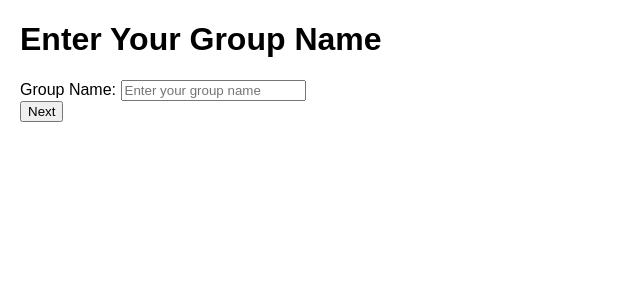
After one commit to keishi85/Auto-Profiler, a Flask app: page / in a window 1280 px wide. The commit adds this page. Shown: the top 300 px of the page, without its empty margins (0-640 px from the left). Run offline with Flask 3, Linux system fonts and the light colour scheme.

Commit message:
Create : 最初のHTMLを作成

```diff
--- a/app/main.py
+++ b/app/main.py
@@ -1,5 +1,8 @@
 from flask import Flask, render_template
 from app.models import init_app
+
+from app.routers.start import start_bp
+from app.routers.questions import questions_bp
 
 
 app = Flask(__name__)
@@ -8,10 +11,14 @@ app = Flask(__name__)
 app.config['MONGO_URI'] = 'mongodb://mongo:27017/web_app_db'
 init_app(app)
 
+# ルーティングの登録
+app.register_blueprint(start_bp)
+app.register_blueprint(questions_bp)
+
 
 @app.route('/')
 def index():
-    return render_template('input_text.html')
+    return render_template('start.html')
 
 
 if __name__ == "__main__":
--- a/app/routers/start.py
+++ b/app/routers/start.py
@@ -5,9 +5,9 @@ from flask import Blueprint, render_template, request
      グループ名の入力
 """
 
-group_bp = Blueprint('start', __name__)
+start_bp = Blueprint('start', __name__)
 
-@group_bp.route('/start', methods=['GET', 'POST'])
+@start_bp.route('/start', methods=['GET', 'POST'])
 def group():
     if request.method == 'POST':
         group_name = request.form["group_name"]
--- a/app/static/js/question.js
+++ b/app/static/js/question.js
@@ -173,8 +173,8 @@ class Questionnaire {
     }
 }
 
-// Flaskから渡されたデータを取得
-const GROUP_NAME = "{{ group_name }}";
+// Flaskから渡されたデータを取得，HTML上のコードと競合
+// const GROUP_NAME = "{{ group_name }}";
 
 // 質問の配列を定義
 const STANDARD_QUESTIONS = [
--- a/app/templates/anser_question.html
+++ b/app/templates/anser_question.html
@@ -4,7 +4,7 @@
     <meta charset="UTF-8">
     <meta name="viewport" content="width=device-width, initial-scale=1.0">
     <title>質問フォーム</title>
-    <link rel="stylesheet" href="../static/css/question.css">
+    <link rel="stylesheet" href="../static/js/question.js">
 </head>
 <body>
 
--- /dev/null
+++ b/app/templates/start.html
@@ -0,0 +1,21 @@
+<!DOCTYPE html>
+<html lang="en">
+<head>
+    <meta charset="UTF-8">
+    <meta name="viewport" content="width=device-width, initial-scale=1.0">
+    <title>Start - Enter Group Name</title>
+    <link rel="stylesheet" href="{{ url_for('static', filename='css/question.css') }}">
+</head>
+<body>
+    <div class="container">
+        <h1>Enter Your Group Name</h1>
+        <form action="{{ url_for('start.group') }}" method="POST">
+            <div class="form-group">
+                <label for="group_name">Group Name:</label>
+                <input type="text" id="group_name" name="group_name" required class="form-control" placeholder="Enter your group name">
+            </div>
+            <button type="submit" class="btn btn-primary">Next</button>
+        </form>
+    </div>
+</body>
+</html>
```
Also changed, not shown: app/routers/questions.py (+3 -10 lines).
